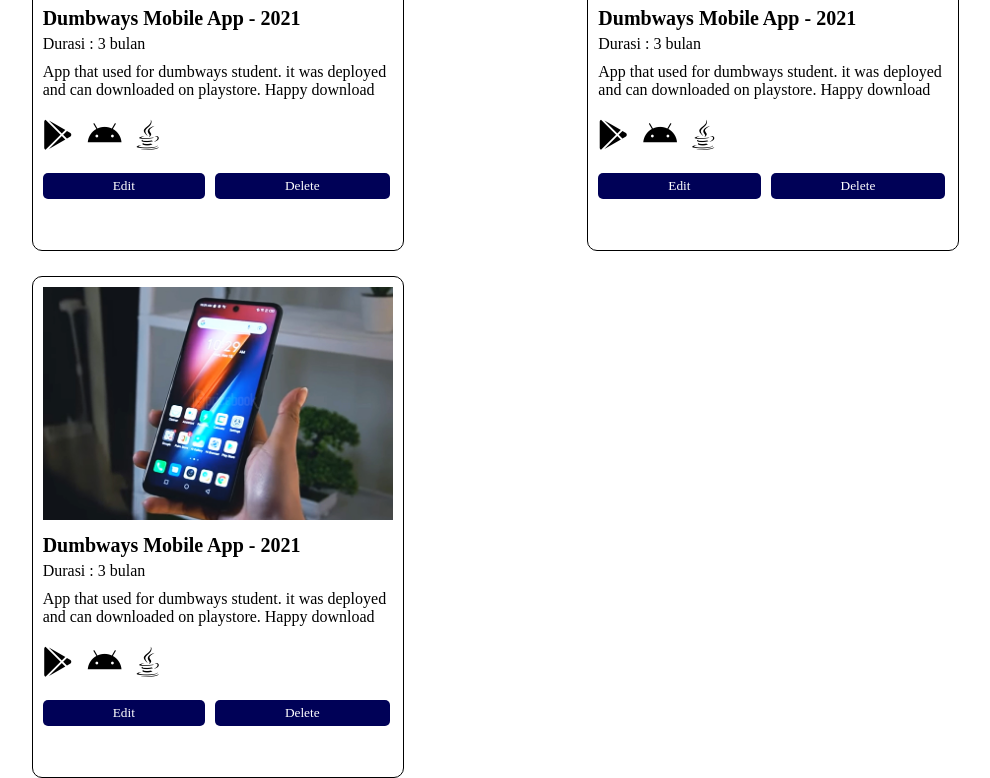
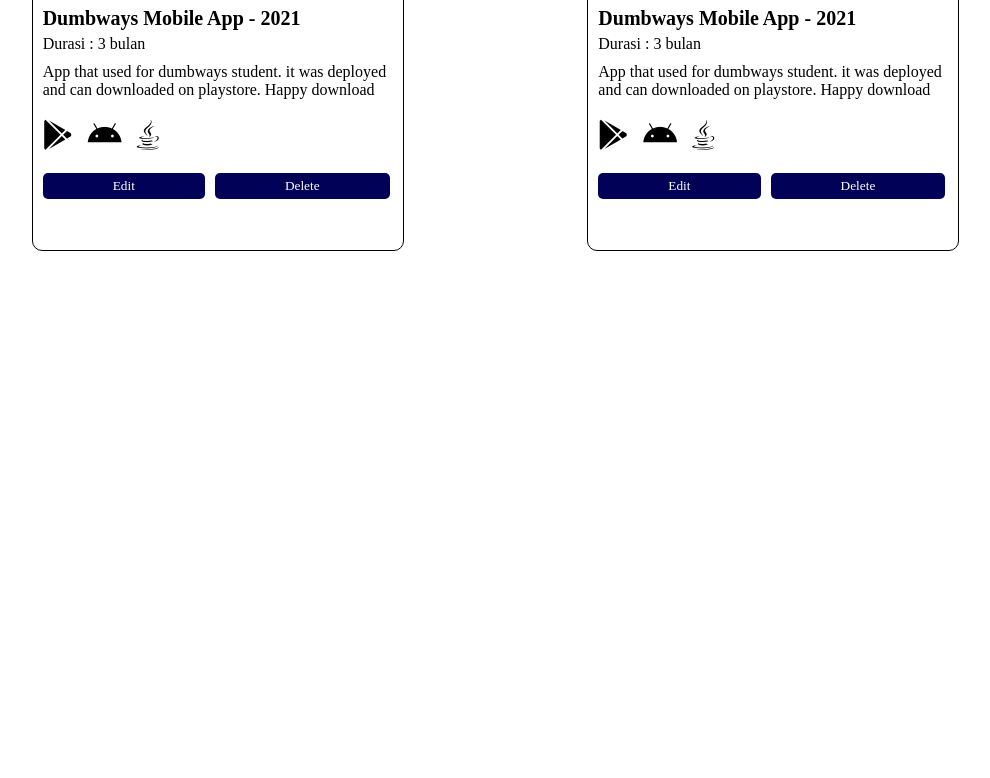
Before and after one commit to MrV173/DumbwayasDay5-Week1, a plain HTML site: page blog.html in a window 1280 px wide. Shown: the part 1280-2058 px from the top of the page, without its empty margins (152-1142 px from the left). After the commit the page ends 1531 px from the top, so only its background shows below. Drawn offline with Linux system fonts and the light colour scheme.

Commit message:
final task day 5

```diff
--- a/blog.html
+++ b/blog.html
@@ -168,32 +168,6 @@
         </div>
     </a>
 
-    <a href="post.html">
-        <div class="anu">
-            <div>
-                <img src="img/hp2.jpg">
-            </div>
-                <div class="judul">Dumbways Mobile App - 2021</div>
-                <div>Durasi : 3 bulan </div>
-                <div class="description"> App that used for dumbways student. it was deployed and can
-                 downloaded on playstore. Happy download</div>
-            <div class="logo" id="tampil">
-                <div><i class="fa-brands fa-google-play"></i></div>
-                <div style="margin-left: 15px;"><i class="fa-brands fa-android"></i></div>
-                <div style="margin-left: 15px;"><i class="fa-brands fa-java"></i></div>
-            </div>
-            <div>
-                <div class="tombol">
-                    <div>
-                        <button class="btn-edit">Edit</button>
-                    </div>
-                    <div>
-                        <button class="btn-delete">Delete</button>
-                    </div>
-                </div>
-            </div>
-        </div>
-    </a>
     </div>
 
     <div class= "post" id="contents"></div>
```
